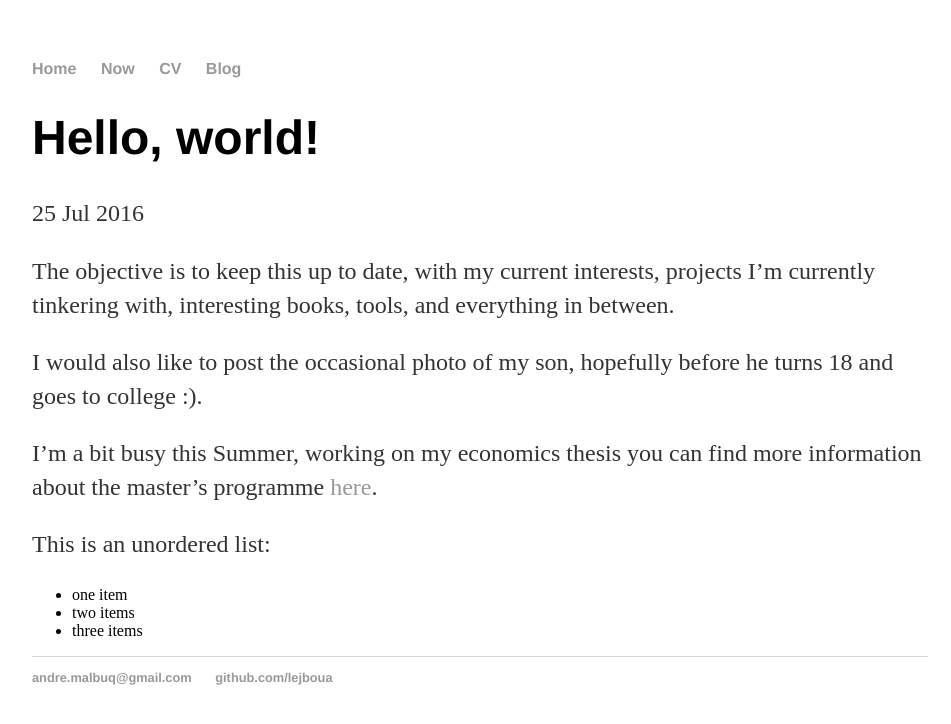
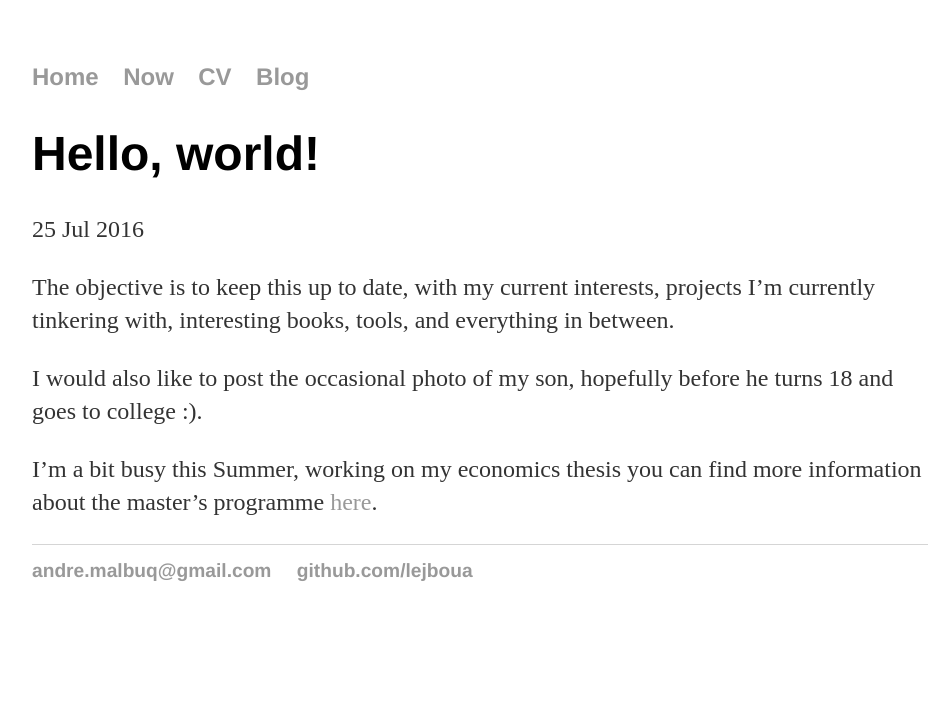
Before and after one commit to amalbuquerque/lejboua.github.io, a Jekyll site: the page built from _posts/2016-07-25-first-post.md, in a window 1280 px wide. Shown: the top 724 px of the page, without its empty margins (160-1111 px from the left). Built offline with Jekyll 4.4.1, drawn with Linux system fonts in a browser that asks for light colours.

Commit message:
Last edit for today

```diff
--- a/_posts/2016-07-25-first-post.md
+++ b/_posts/2016-07-25-first-post.md
@@ -13,9 +13,3 @@
 I would also like to post the occasional photo of my son, hopefully before he turns 18 and goes to college :).
 
 I'm a bit busy this Summer, working on my economics thesis you can find more information about the master's programme [here](https://aquila4.iseg.ulisboa.pt/aquila/publico/showDegreeSite.do?method=showDescription&degreeID=282&contentContextPath_PATH=/cursos/emf&locale=en).
-
-This is an unordered list:
-
-* one item
-* two items
-* three items
--- a/css/main.css
+++ b/css/main.css
@@ -24,11 +24,13 @@
     font-size: 3em;
     font-family:'Helvetica', 'Arial', 'Sans-Serif';
 }
-p {
+
+li, p {
     font-size: 1.5em;
     line-height: 1.4em;
     color: #333;
 }
+
 footer {
     border-top: 1px solid #d5d5d5;
     font-size: .8em;
--- a/now/index.html
+++ b/now/index.html
@@ -4,7 +4,7 @@
 ---
 <div class="blurb">
     <h1>What I'm doing now</h1>
-    <em>(This is <a href="http://nownownow.com/about">a now page</a>, following the suggestion of Derek Sivers)</em>
+    <p><em>(This is <a href="http://nownownow.com/about">a now page</a>, following the suggestion of Derek Sivers)</em></p>
     <ul>
         <li>Currently on Banco de Portugal, providing the IT point of view on payment systems issues.</li>
         <li>Finishing my master's thesis in monetary and financial economics.</li>
```
